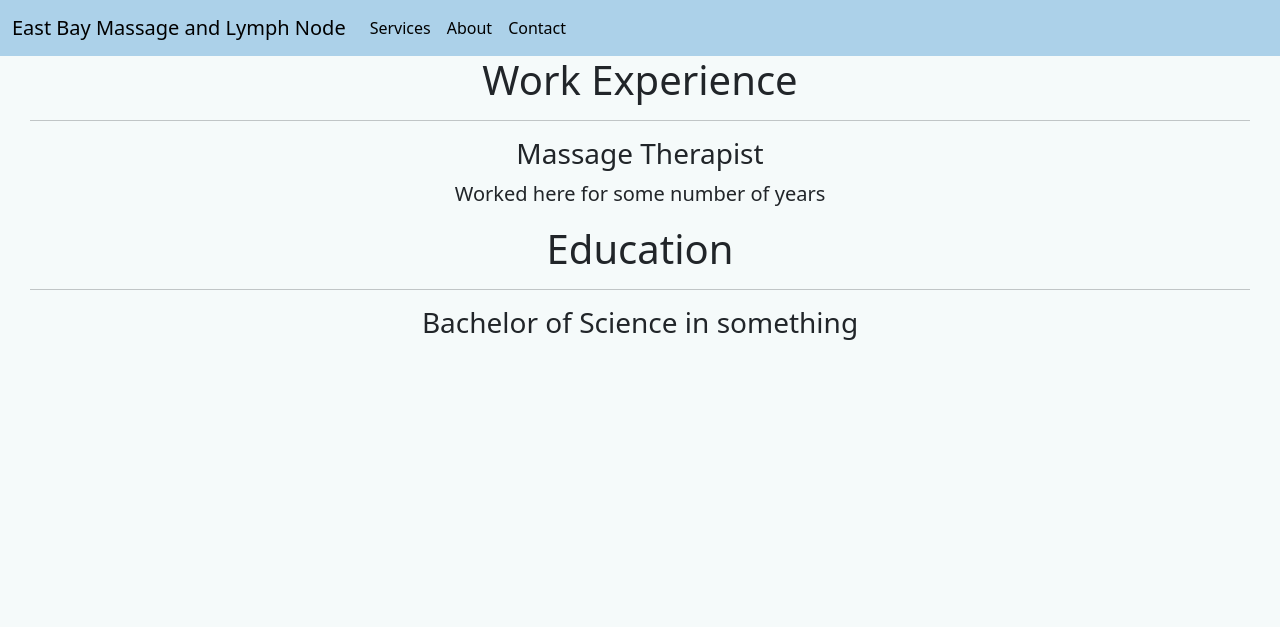
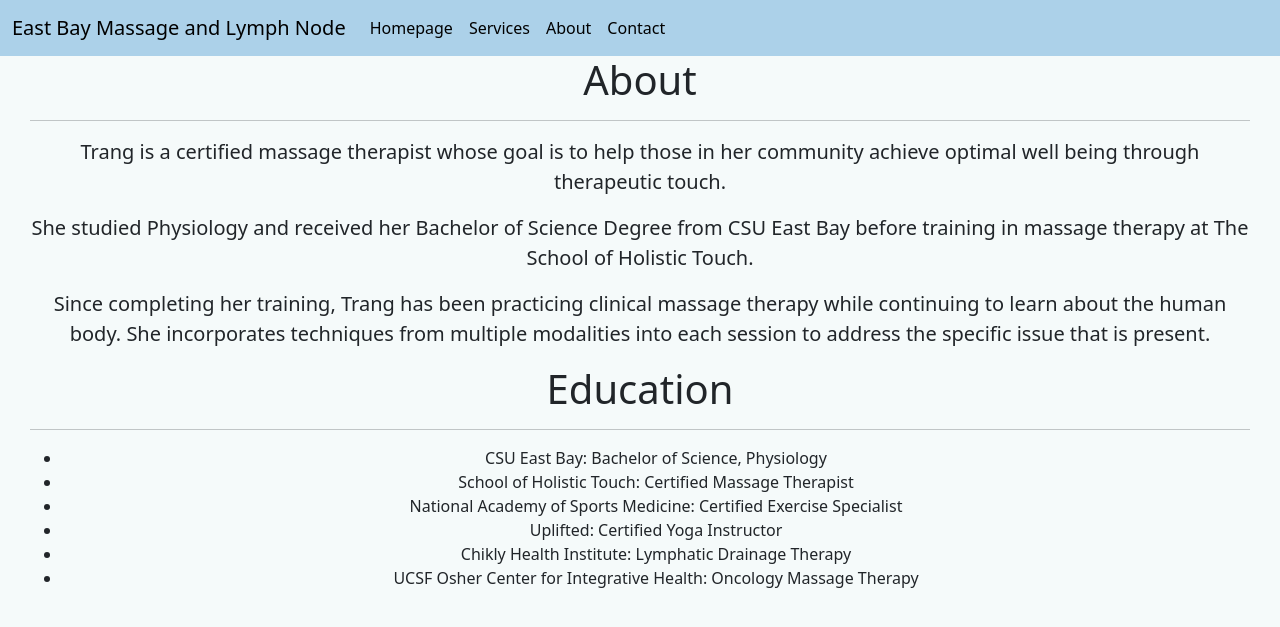
Before and after one commit to tnoff/eastbay, a Django app: page /about/ in a window 1280 px wide. Shown: the top 627 px of the page. Run offline with Django 4.2, Linux system fonts and the light colour scheme; parts of the project's set-up code (start-up, migrations or seed data) failed here and were passed over; some libraries are stand-ins or nearby versions.

Commit message:
Update per trangs doc

```diff
--- a/templates/about.html
+++ b/templates/about.html
@@ -11,13 +11,21 @@
 </style>
 
 <div id="header" align="center">
-  <h1>Work Experience</h1>
+  <h1>About</h1>
   <hr>
-  <h3>Massage Therapist</h3>
-  <p>Worked here for some number of years</p>
+  <p>Trang is a certified massage therapist whose goal is to help those in her community achieve optimal well being through therapeutic touch.</p>
+  <p>She studied Physiology and received her Bachelor of Science Degree from CSU East Bay before training in massage therapy at The School of Holistic Touch.</p>
+  <p>Since completing her training, Trang has been practicing clinical massage therapy while continuing to learn about the human body. She incorporates techniques from multiple modalities into each session to address the specific issue that is present.</p>
 
   <h1>Education</h1>
   <hr>
-  <h3>Bachelor of Science in something</h3>
+  <ul>
+    <li>CSU East Bay: Bachelor of Science, Physiology</li>
+    <li>School of Holistic Touch: Certified Massage Therapist</li>
+    <li>National Academy of Sports Medicine: Certified Exercise Specialist</li>
+    <li>Uplifted: Certified Yoga Instructor</li>
+    <li>Chikly Health Institute: Lymphatic Drainage Therapy</li>
+    <li>UCSF Osher Center for Integrative Health: Oncology Massage Therapy</li>
+  </ul>
 </div>
 {% endblock %}
--- a/templates/base.html
+++ b/templates/base.html
@@ -40,6 +40,9 @@
           <div class="collapse navbar-collapse" id="navbarNavDropdown">
             <ul class="navbar-nav">
               <li class="nav-item">
+                <a class="nav-link active" aria-current="page" href="/">Homepage</a>
+              </li>
+              <li class="nav-item">
                 <a class="nav-link active" aria-current="page" href="/services/">Services</a>
               </li>
               <li class="nav-item">
--- a/templates/contact.html
+++ b/templates/contact.html
@@ -11,6 +11,7 @@
 </style>
 
 <div id="header" align="center">
-  <h3>For appointments, please call 1-925-396-7458, or send an email to <a href = "mailto: trang@website.com">trang@website.com</a></h3>
+  <h1>Contact Information</h1>
+  <h3>For appointments, please call 1-925-396-7458, or send an email to <a href = "mailto: trang@eastbaymassageandlymph.com">trang@eastbaymassageandlymph.com</a></h3>
 </div>
 {% endblock %}
```
Also changed, not shown: templates/home.html (+8 -6 lines), templates/services.html (+13 -8 lines), static/images/the-masage.jpg (deleted).
